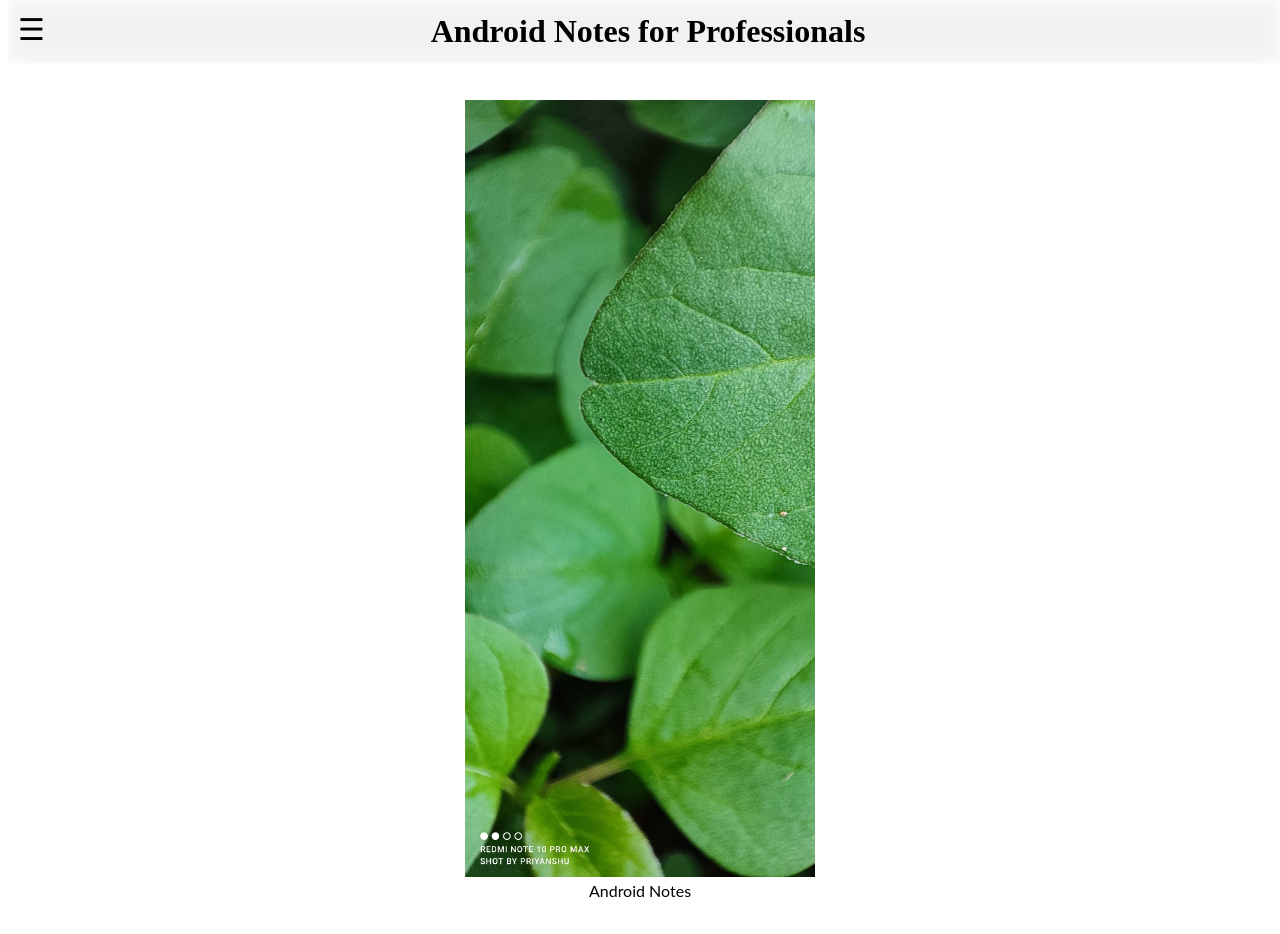
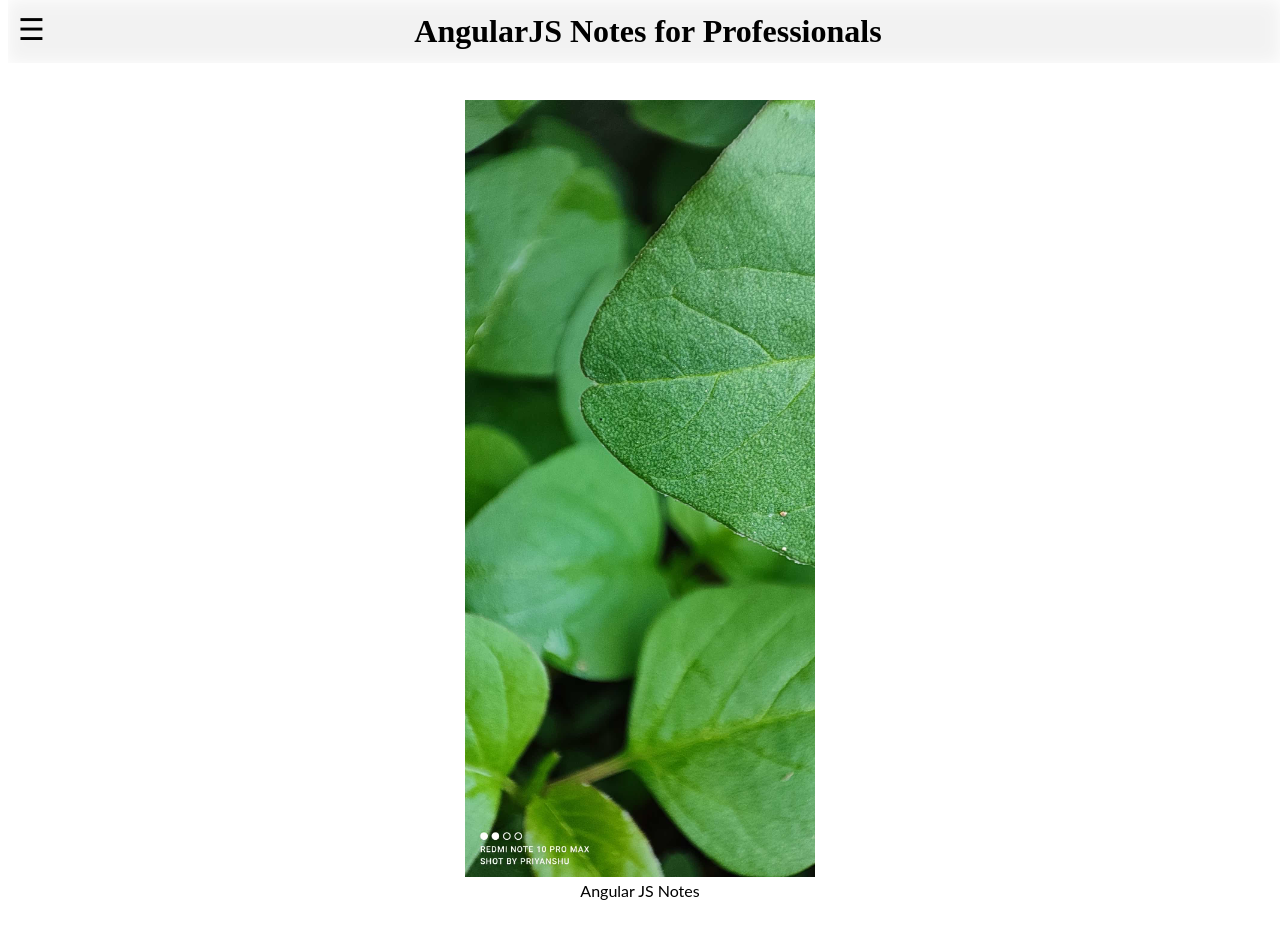
Before and after one commit to MrPriyanshu/programmingbooks, a plain HTML site: page AngularJSBook.html in a window 1280 px wide. Shown: the top 934 px of the page. Drawn offline with Linux system fonts and the light colour scheme.

Commit message:
Update AngularJSBook.html

```diff
--- a/AngularJSBook.html
+++ b/AngularJSBook.html
@@ -66,11 +66,11 @@
 <br><br><br><br>
 </div>
 <span class="span_navbar" onclick="openNav()">&#9776;</span>
-<div class="navbar"><div class="navbarbg"><h1 class="header">Android Notes for Professionals</h1></div></div>
+<div class="navbar"><div class="navbarbg"><h1 class="header">AngularJS Notes for Professionals</h1></div></div>
 <!-----------------------				Separator						--------------->
 <div class="main"><center><figure>
 <img src="resources/book.png" width=350 height=450>
-<figcaption>Android Notes</figcaption>
+<figcaption>Angular JS Notes</figcaption>
 </figure></center><br>
 <center><button onclick="window.open('https://www.google.com','_blank')" class="button">Click me to get the book 'Android Notes for Professional'</button></center>
 <h2>Chapters</h2>
```
